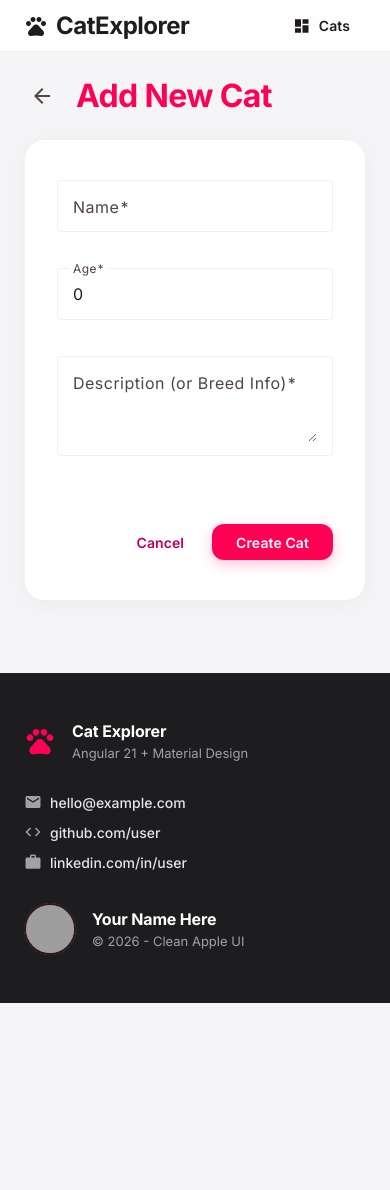
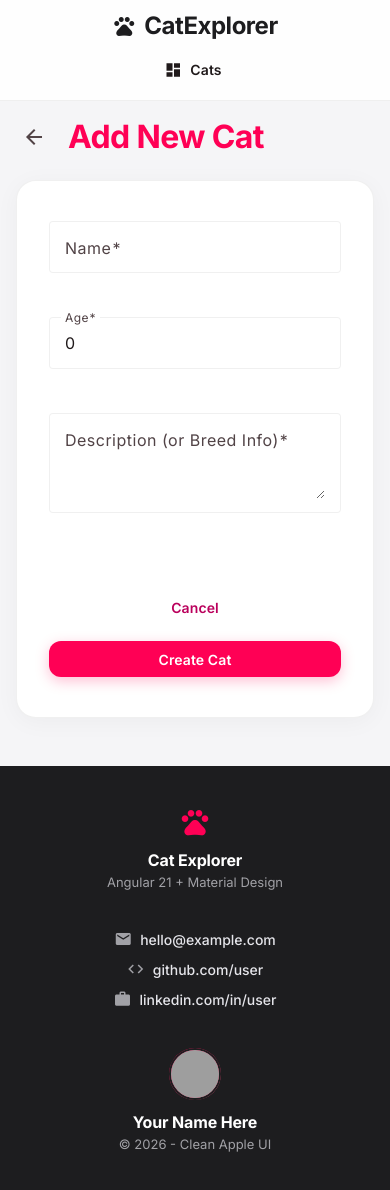
Before and after one commit to akash-r34/cat-explorer, an Angular app: page /cats/new in a window 390 px wide. Before the commit the page ends 1003 px from the top, so only its background shows below. Built offline with nearby package versions, Linux system fonts and the light colour scheme; grey boxes are pictures that could not be loaded.

Commit message:
feat: complete apple-responsive mobile optimization

```diff
--- a/src/app/app.component.scss
+++ b/src/app/app.component.scss
@@ -11,11 +11,22 @@
   background-color: var(--cat-primary, #FF0055);
   color: white;
 
+  @media (max-width: 600px) {
+    padding: 0 16px;
+    height: auto;
+    flex-direction: column;
+    padding-bottom: 12px;
+  }
+
   .brand {
     display: flex;
     align-items: center;
     gap: 8px;
     cursor: pointer;
+
+    @media (max-width: 600px) {
+      padding: 12px 0;
+    }
 
     .brand-name {
       font-weight: 700;
@@ -27,6 +38,11 @@
   .nav-links {
     display: flex;
     gap: 8px;
+
+    @media (max-width: 600px) {
+      width: 100%;
+      justify-content: center;
+    }
 
     .active-link {
       background: rgba(255, 255, 255, 0.1);
@@ -44,6 +60,11 @@
   padding: 48px 24px;
   margin-top: 48px;
 
+  @media (max-width: 600px) {
+    padding: 40px 16px;
+    margin-top: 32px;
+  }
+
   .footer-content {
     max-width: 1000px;
     margin: 0 auto;
@@ -52,10 +73,22 @@
     flex-wrap: wrap;
     gap: 32px;
 
+    @media (max-width: 768px) {
+      flex-direction: column;
+      align-items: center;
+      text-align: center;
+      gap: 40px;
+    }
+
     .brand-section, .author-section {
       display: flex;
       align-items: center;
       gap: 16px;
+
+      @media (max-width: 600px) {
+        flex-direction: column;
+        gap: 12px;
+      }
 
       h3 {
         margin: 0;
@@ -83,6 +116,10 @@
       display: flex;
       flex-direction: column;
       gap: 12px;
+
+      @media (max-width: 768px) {
+        align-items: center;
+      }
 
       a {
         color: #E5E5EA; /* Brighter for better contrast */
--- a/src/app/features/cats/cat-detail/cat-detail.component.scss
+++ b/src/app/features/cats/cat-detail/cat-detail.component.scss
@@ -2,13 +2,20 @@
   padding: 24px;
   max-width: 800px;
   margin: 0 auto;
+
+  @media (max-width: 600px) {
+    padding: 16px;
+  }
 }
 
 .detail-card {
   padding: 16px;
+  border-radius: 16px;
+  box-shadow: 0 4px 24px rgba(0, 0, 0, 0.04);
+  border: 1px solid rgba(0, 0, 0, 0.05);
 
   .cat-avatar {
-    background-color: var(--cat-accent, #e87f3a);
+    background: linear-gradient(135deg, #FF0055, #FF5E89);
     color: white;
     display: flex;
     align-items: center;
@@ -18,32 +25,28 @@
   .description {
     font-size: 1.1rem;
     line-height: 1.6;
-    color: var(--cat-text-primary, #1a1a2e);
-    margin: 16px 0;
-  }
+    color: #48484A;
+    margin: 24px 0;
 
-  .breed-info {
-    margin-top: 16px;
-    padding-top: 16px;
-    border-top: 1px solid var(--cat-border, #e2ddd6);
-    display: flex;
-    gap: 8px;
-    align-items: center;
-
-    .breed-link {
-      color: var(--cat-primary, #1a6b8a);
-      text-decoration: none;
-      font-weight: 500;
-
-      &:hover {
-        text-decoration: underline;
-      }
+    @media (max-width: 600px) {
+      font-size: 1rem;
+      margin: 20px 0;
     }
   }
 
   .actions-container {
     margin-top: 24px;
     display: flex;
-    gap: 8px;
+    gap: 12px;
+    justify-content: flex-end;
+
+    @media (max-width: 480px) {
+      flex-direction: column;
+
+      button {
+        width: 100%;
+        margin: 0 !important;
+      }
+    }
   }
 }
--- a/src/app/features/cats/cat-form/cat-form.component.scss
+++ b/src/app/features/cats/cat-form/cat-form.component.scss
@@ -2,14 +2,25 @@
   padding: 24px;
   max-width: 800px;
   margin: 0 auto;
+
+  @media (max-width: 600px) {
+    padding: 16px;
+  }
 }
 
 .form-card {
-  padding: 24px 16px;
+  padding: 32px 24px;
+  border-radius: 16px;
+  box-shadow: 0 4px 24px rgba(0, 0, 0, 0.04);
+  border: 1px solid rgba(0, 0, 0, 0.05);
+
+  @media (max-width: 600px) {
+    padding: 24px 16px;
+  }
 
   .full-width {
     width: 100%;
-    margin-bottom: 16px;
+    margin-bottom: 24px;
   }
 
   .form-actions {
@@ -17,5 +28,14 @@
     justify-content: flex-end;
     gap: 16px;
     margin-top: 32px;
+
+    @media (max-width: 480px) {
+      flex-direction: column;
+
+      button {
+        width: 100%;
+        margin: 0 !important;
+      }
+    }
   }
 }
--- a/src/app/features/cats/cats-list/cats-list.component.scss
+++ b/src/app/features/cats/cats-list/cats-list.component.scss
@@ -2,6 +2,10 @@
   padding: 32px 24px;
   max-width: 1000px;
   margin: 0 auto;
+
+  @media (max-width: 600px) {
+    padding: 24px 16px;
+  }
 }
 
 .dashboard-header {
@@ -10,10 +14,23 @@
   align-items: flex-end;
   margin-bottom: 32px;
 
+  @media (max-width: 600px) {
+    flex-direction: column;
+    align-items: flex-start;
+    gap: 16px;
+  }
+
   .header-actions {
     display: flex;
     gap: 16px;
     align-items: center;
+
+    @media (max-width: 600px) {
+      width: 100%;
+      .export-btn {
+        flex: 1;
+      }
+    }
 
     .export-btn {
       border-radius: 20px;
@@ -41,6 +58,11 @@
   grid-template-columns: repeat(auto-fit, minmax(220px, 1fr));
   gap: 16px;
   margin-bottom: 48px;
+
+  @media (max-width: 600px) {
+    grid-template-columns: 1fr;
+    margin-bottom: 32px;
+  }
 
   .stat-card {
     display: flex;
@@ -105,6 +127,12 @@
   align-items: center;
   margin-bottom: 16px;
 
+  @media (max-width: 600px) {
+    flex-direction: column;
+    align-items: flex-start;
+    gap: 12px;
+  }
+
   h2 {
     margin: 0;
     font-size: 20px;
@@ -115,6 +143,10 @@
 
   .search-bar {
     width: 260px;
+
+    @media (max-width: 600px) {
+      width: 100%;
+    }
 
     .mat-mdc-form-field {
       width: 100%;
@@ -238,6 +270,10 @@
   transition: background-color 0.15s ease;
   border-bottom: 1px solid #E5E5EA; /* Darkened border for contrast */
 
+  @media (max-width: 600px) {
+    padding: 12px 16px;
+  }
+
   &:last-child {
     border-bottom: none;
   }
@@ -266,22 +302,30 @@
       justify-content: center;
       font-size: 18px;
       font-weight: 600;
+      flex-shrink: 0;
     }
 
     .item-info {
       display: flex;
       flex-direction: column;
+      overflow: hidden;
 
       .name {
         font-size: 15px;
         font-weight: 600;
         color: var(--text-primary, #1D1D1F);
+        white-space: nowrap;
+        text-overflow: ellipsis;
+        overflow: hidden;
       }
       .desc {
         font-size: 13px;
         color: #515154; /* Darkened from #86868B for better visibility */
         margin-top: 2px;
         font-weight: 500;
+        white-space: nowrap;
+        text-overflow: ellipsis;
+        overflow: hidden;
       }
     }
   }
@@ -289,7 +333,12 @@
   .item-right {
     display: flex;
     align-items: center;
-    gap: 16px;
+    gap: 12px;
+    flex-shrink: 0;
+
+    @media (max-width: 600px) {
+      gap: 8px;
+    }
 
     .age-pill {
       background: #F5F5F7;
@@ -298,6 +347,7 @@
       font-weight: 600;
       padding: 4px 10px;
       border-radius: 12px;
+      white-space: nowrap;
     }
 
     .delete-btn {
@@ -306,6 +356,10 @@
       width: 36px;
       height: 36px;
       padding: 6px;
+
+      @media (max-width: 600px) {
+        opacity: 0.6; /* More visible on mobile for easier discovery */
+      }
 
       mat-icon {
         font-size: 20px;
@@ -343,6 +397,12 @@
 .floating-fab {
   position: fixed;
   bottom: 32px;
-  right: 32px;
+  right: 24px;
   box-shadow: 0 8px 32px rgba(255, 0, 85, 0.3) !important;
+  z-index: 100;
+
+  @media (max-width: 600px) {
+    bottom: 24px;
+    right: 16px;
+  }
 }
```
